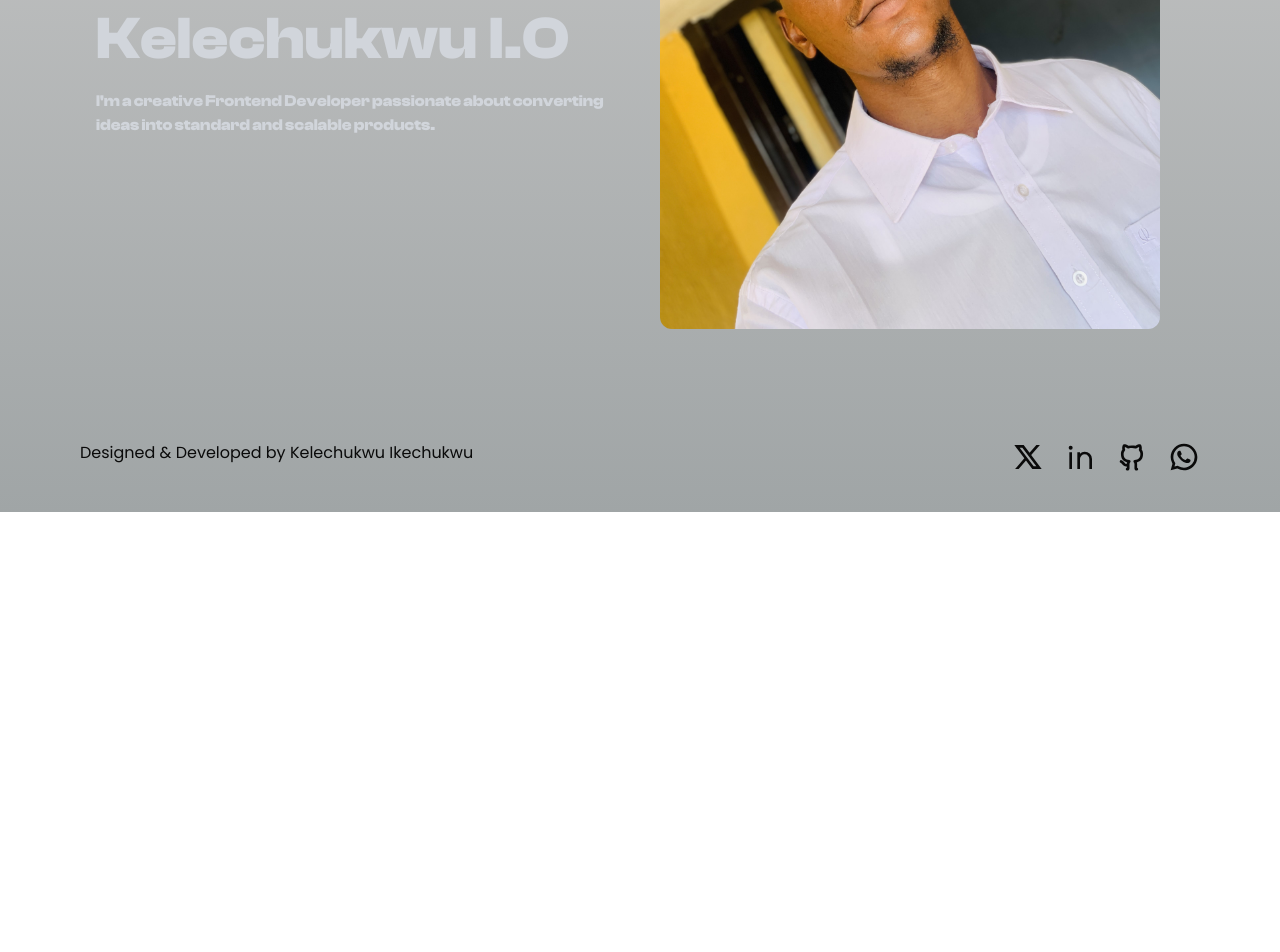
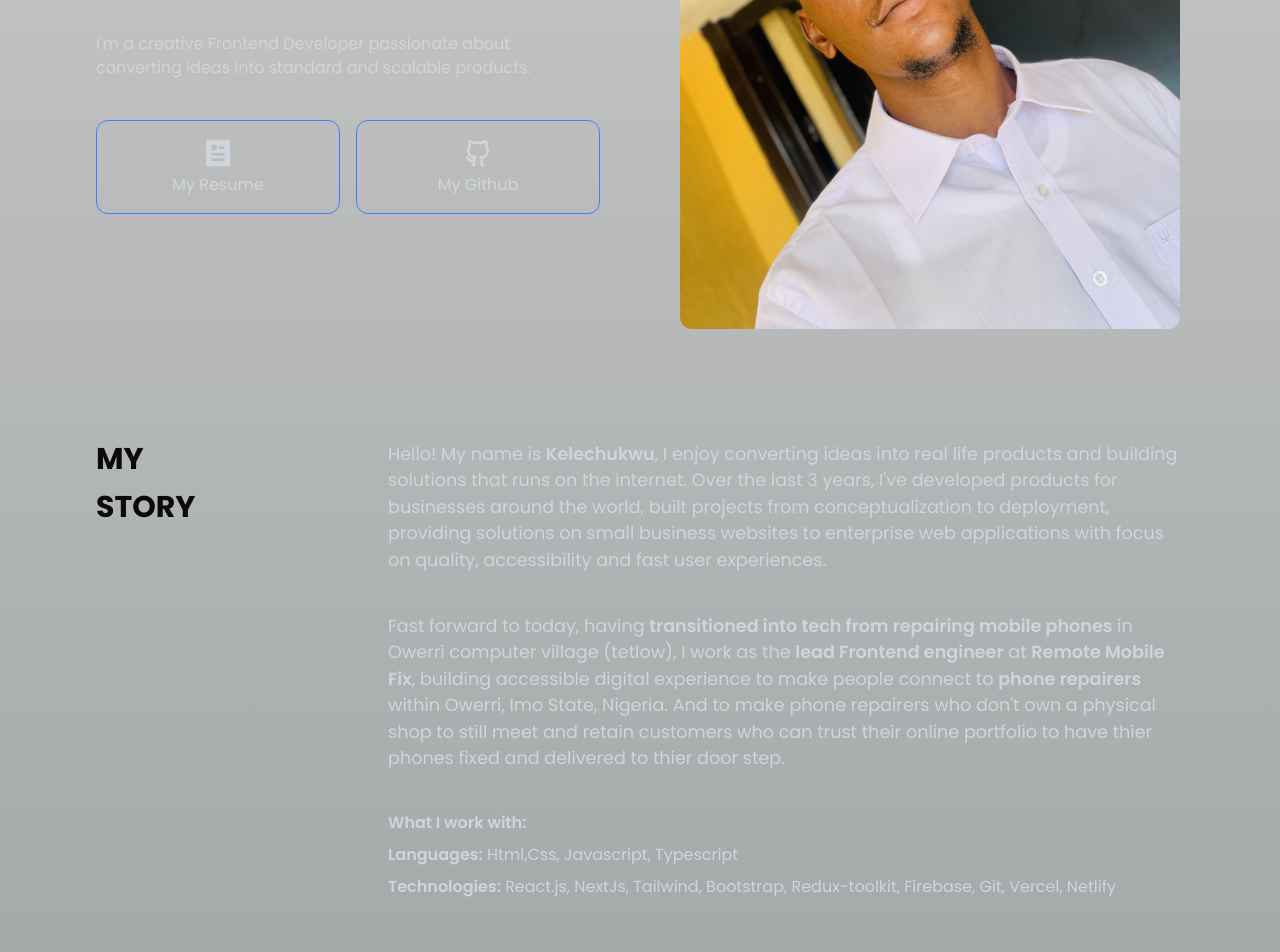
Before and after one commit to kelechukwu1/My-Portfolio, a Next.js app: page /about in a window 1280 px wide. Shown: the part 300-1252 px from the top of the page. Before the commit the page ends 812 px from the top, so only its background shows below. Built offline with nearby package versions, Linux system fonts and the light colour scheme.

Commit message:
added animations to all  pages

```diff
--- a/src/app/about/page.jsx
+++ b/src/app/about/page.jsx
@@ -1,38 +1,38 @@
+"use client";
 import SpringyText from "@/components/springy-text/SpringyText";
 import Image from "next/image";
 import Link from "next/link";
-import React from "react";
+import React, { useEffect } from "react";
 import { RiArticleFill, RiGithubLine } from "react-icons/ri";
+import AOS from "aos";
+import "aos/dist/aos.css";
 
 const page = () => {
+	//aos useEffect hook
+	useEffect(() => {
+		AOS.init({
+			duration: 750,
+			offset: 0,
+			once: true,
+			anchorPlacement: "top-bottom",
+		});
+	}, []);
 	return (
 		<>
 			<div className="h-full px-4 md:px-24 lg:pb-10 lg:pt-5 flex items-center">
-				<div className="lg:grid lg:grid-cols-2 lg:gap-10 lg:justify-between">
-					<div className="lg:mt-[9rem] xl:mt-0 xl:flex xl:items-center">
-						<div className="text-gray-300 hidden lg:block">
-							<div className="flex font text-center justify-center lg:justify-start lg:text-5xl xl:text-6xl text-2xl font-black">
+				<div className="hidden lg:block">
+					<div className="lg:grid lg:grid-cols-2 lg:gap-20 items-center mb-28">
+						<div data-aos="fade-right" className="text-gray-300 space-y-10">
+							<div className="flex text-center justify-start lg:text-5xl xl:text-6xl font-black">
 								<SpringyText text="Kelechukwu I.O" />
 							</div>
-							<div className="text-gray-300 text-muted-main fluid-lg flex mt-5 justify-center text-center lg:text-start font">
+
+							<div className="text-gray-300 text-muted-main fluid-lg flex justify-center text-center lg:text-start">
 								I'm a creative Frontend Developer passionate about converting
 								ideas into standard and scalable products.
 							</div>
-						</div>
 
-						{/* small screen */}
-						<div className="lg:hidden">
-							<div className="flex justify-center mb-10 lg:hidden">
-								<Image
-									src={"/KC.jpeg"}
-									width={350}
-									height={200}
-									alt="kelechukwu's picture"
-									className="w-auto h-auto rounded-md"
-								/>
-							</div>
-
-							<div className="grid grid-cols-2 gap-4 justify-around mb-10">
+							<div className="grid grid-cols-2 gap-4 justify-around">
 								<div className="flex justify-center text-center border border-blue-500 rounded-xl">
 									<Link
 										href={
@@ -59,64 +59,187 @@ const page = () => {
 									</Link>
 								</div>
 							</div>
+						</div>
 
-							<div className="text-2xl mb-5 md:text-4xl space-y-3">
+						<div data-aos="fade-left">
+							<Image
+								src={"/KC.jpeg"}
+								width={500}
+								height={100}
+								alt="kelechukwu's picture"
+								className="rounded-xl"
+							/>
+						</div>
+					</div>
+
+					<div>
+						<div className="grid grid-cols-4 gap-20">
+							<div
+								data-aos="fade-up"
+								className="col-span-1 mb-10 text-3xl space-y-3"
+							>
 								<SpringyText text="MY" />
 								<SpringyText text="STORY" />
 							</div>
 
-							<div className="mb-10 md:text-[1.1rem] text-muted-main fluid-lg text-gray-300">
-								Hello! My name is{" "}
-								<span className="font-semibold">Kelechukwu</span>, I enjoy
-								converting ideas into real life products and building solutions
-								that runs on the internet. Over the last 3 years, I've developed
-								products for businesses around the world, built projects from
-								conceptualization to deployment, providing solutions on small
-								business websites to enterprise web applications with focus on
-								quality, accessibility and fast user experiences.
-							</div>
+							<div className="col-span-3">
+								<div
+									data-aos="fade-up"
+									className="mb-10 md:text-[1.1rem] text-muted-main fluid-lg text-gray-300"
+								>
+									Hello! My name is{" "}
+									<span className="font-semibold">Kelechukwu</span>, I enjoy
+									converting ideas into real life products and building
+									solutions that runs on the internet. Over the last 3 years,
+									I've developed products for businesses around the world, built
+									projects from conceptualization to deployment, providing
+									solutions on small business websites to enterprise web
+									applications with focus on quality, accessibility and fast
+									user experiences.
+								</div>
 
-							<div className="mb-10 md:text-[1.1rem] text-muted-main fluid-lg text-gray-300">
-								Fast forward to today, having{" "}
-								<span className="font-semibold">
-									transitioned into tech from repairing mobile phones
-								</span>{" "}
-								in Owerri computer village (tetlow), I work as the{" "}
-								<span className="font-semibold">lead Frontend engineer</span> at{" "}
-								<span className="font-semibold">Remote Mobile Fix</span>,
-								building accessible digital experience to make people connect to{" "}
-								<span className="font-semibold"> phone repairers</span> within
-								Owerri, Imo State, Nigeria. And to make phone repairers who
-								don't own a physical shop to still meet and retain customers who
-								can trust their online portfolio to have thier phones fixed and
-								delivered to thier door step.
-							</div>
+								<div
+									data-aos="fade-up"
+									className="mb-10 md:text-[1.1rem] text-muted-main fluid-lg text-gray-300"
+								>
+									Fast forward to today, having{" "}
+									<span className="font-semibold">
+										transitioned into tech from repairing mobile phones
+									</span>{" "}
+									in Owerri computer village (tetlow), I work as the{" "}
+									<span className="font-semibold">lead Frontend engineer</span>{" "}
+									at <span className="font-semibold">Remote Mobile Fix</span>,
+									building accessible digital experience to make people connect
+									to <span className="font-semibold"> phone repairers</span>{" "}
+									within Owerri, Imo State, Nigeria. And to make phone repairers
+									who don't own a physical shop to still meet and retain
+									customers who can trust their online portfolio to have thier
+									phones fixed and delivered to thier door step.
+								</div>
 
-							<div className="mb-10 text-muted-main fluid-lg text-gray-300 space-y-2">
-								<div className="font-semibold">What I work with:</div>
-								<div>
-									<span className="font-semibold">Languages:</span> Html,Css,
-									Javascript, Typescript
-								</div>
-								<div>
-									<span className="font-semibold">Technologies:</span> React.js,
-									NextJs, Tailwind, Bootstrap, Redux-toolkit, Firebase, Git,
-									Vercel, Netlify
+								<div
+									data-aos="fade-up"
+									className="mb-10 text-muted-main fluid-lg text-gray-300 space-y-2"
+								>
+									<div className="font-semibold">What I work with:</div>
+									<div>
+										<span className="font-semibold">Languages:</span> Html,Css,
+										Javascript, Typescript
+									</div>
+									<div>
+										<span className="font-semibold">Technologies:</span>{" "}
+										React.js, NextJs, Tailwind, Bootstrap, Redux-toolkit,
+										Firebase, Git, Vercel, Netlify
+									</div>
 								</div>
 							</div>
 						</div>
 					</div>
+				</div>
 
-					<div className="hidden lg:block">
+				{/* small screen */}
+				<div className="lg:hidden">
+					<div className="flex justify-center mb-10 lg:hidden">
 						<Image
 							src={"/KC.jpeg"}
-							width={500}
-							height={100}
+							width={350}
+							height={200}
 							alt="kelechukwu's picture"
-							className="rounded-xl"
+							className="w-auto h-auto rounded-md"
 						/>
 					</div>
+
+					<div className="grid grid-cols-2 gap-4 justify-around mb-10">
+						<div
+							data-aos="fade-right"
+							className="flex justify-center text-center border border-blue-500 rounded-xl"
+						>
+							<Link
+								href={
+									"https://drive.google.com/file/d/13totF7IsI0a1ZiI80c20sovjmm6mhjCt/view?usp=drivesdk"
+								}
+								download
+								className="space-y-1 p-4"
+							>
+								<div className="flex justify-center">
+									<RiArticleFill className="w-7 md:w-8 h-7 md:h-8" />
+								</div>
+								<div>My Resume</div>
+							</Link>
+						</div>
+						<div
+							data-aos="fade-left"
+							className="flex justify-center text-center border border-blue-500 rounded-xl"
+						>
+							<Link
+								href={"https://github.com/kelechukwu1"}
+								className="space-y-1 p-4"
+							>
+								<div className="flex justify-center">
+									<RiGithubLine className="w-7 md:w-8 h-7 md:h-8" />
+								</div>
+								<div>My Github</div>
+							</Link>
+						</div>
+					</div>
+
+					<div
+						data-aos="fade-down"
+						className="text-2xl mb-5 md:text-4xl space-y-3"
+					>
+						<SpringyText text="MY" />
+						<SpringyText text="STORY" />
+					</div>
+
+					<div
+						data-aos="fade-up"
+						className="mb-10 md:text-[1.1rem] text-muted-main fluid-lg text-gray-300"
+					>
+						Hello! My name is <span className="font-semibold">Kelechukwu</span>,
+						I enjoy converting ideas into real life products and building
+						solutions that runs on the internet. Over the last 3 years, I've
+						developed products for businesses around the world, built projects
+						from conceptualization to deployment, providing solutions on small
+						business websites to enterprise web applications with focus on
+						quality, accessibility and fast user experiences.
+					</div>
+
+					<div
+						data-aos="fade-up"
+						className="mb-10 md:text-[1.1rem] text-muted-main fluid-lg text-gray-300"
+					>
+						Fast forward to today, having{" "}
+						<span className="font-semibold">
+							transitioned into tech from repairing mobile phones
+						</span>{" "}
+						in Owerri computer village (tetlow), I work as the{" "}
+						<span className="font-semibold">lead Frontend engineer</span> at{" "}
+						<span className="font-semibold">Remote Mobile Fix</span>, building
+						accessible digital experience to make people connect to{" "}
+						<span className="font-semibold"> phone repairers</span> within
+						Owerri, Imo State, Nigeria. And to make phone repairers who don't
+						own a physical shop to still meet and retain customers who can trust
+						their online portfolio to have thier phones fixed and delivered to
+						thier door step.
+					</div>
+
+					<div
+						data-aos="fade-up"
+						className="mb-10 text-muted-main fluid-lg text-gray-300 space-y-2"
+					>
+						<div className="font-semibold">What I work with:</div>
+						<div>
+							<span className="font-semibold">Languages:</span> Html,Css,
+							Javascript, Typescript
+						</div>
+						<div>
+							<span className="font-semibold">Technologies:</span> React.js,
+							NextJs, Tailwind, Bootstrap, Redux-toolkit, Firebase, Git, Vercel,
+							Netlify
+						</div>
+					</div>
 				</div>
+				{/* small screens ends here */}
 			</div>
 		</>
 	);
--- a/src/components/ProjectCard.jsx
+++ b/src/components/ProjectCard.jsx
@@ -50,10 +50,10 @@ const ProjectCard = () => {
 	];
 
 	return (
-		<div className="mx-4 md:mx-24 md:py-24 md:mb-10 items-center">
+		<div className="mx-4 md:mx-24 mb-10 md:py-24 items-center">
 			<div className="mb-10">
 				<div className="font flex mt-16 text-3xl md:text-4xl lg:text-5xl text-center justify-center lg:text-start lg:justify-start font-black">
-					<SpringyText text="My ProjectsgetlinkedAI" />
+					<SpringyText text="My Projects" />
 				</div>
 				<div className="flex mt-2 md:mt-5 md:mb-10 text-muted-main fluid-lg text-center justify-center lg:text-start lg:justify-start text-gray-300  ">
 					Each one is unique. Take a look.
@@ -186,7 +186,7 @@ const ProjectCard = () => {
 					{projects.map((project) => (
 						<div>
 							{/* mobile design */}
-							<div className="lg:hidden mb-20">
+							<div className="lg:hidden mb-16">
 								<div className="items-center justify-center">
 									<div data-aos="fade-down">
 										<Image
```
Also changed, not shown: src/app/projects/page.jsx (+28 -14 lines).
